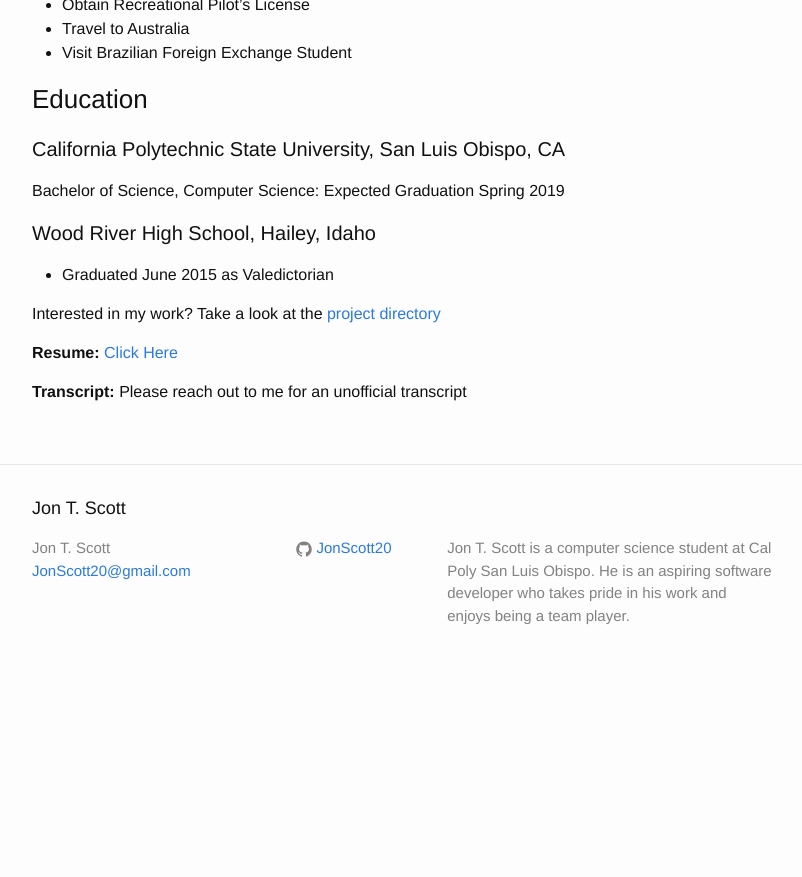
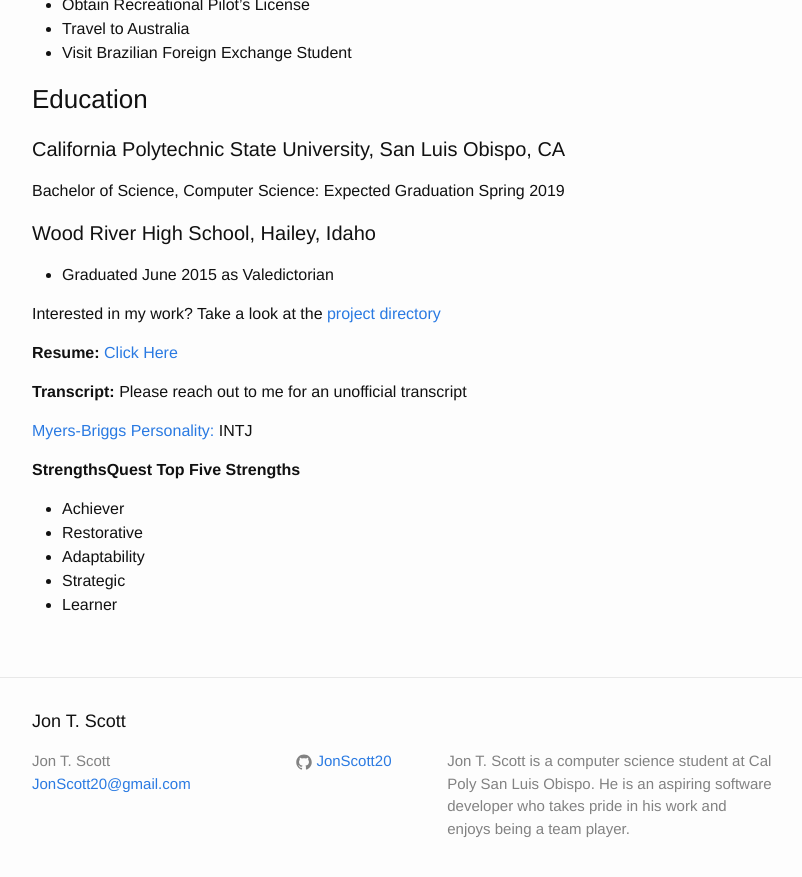
Before and after one commit to JonScott20/JonScott20.github.io, a Jekyll site: the page built from index.md, in a window 1280 px wide and 900 px high, scrolled down 1329 px. Shown: the top 877 px of the window, without its empty margins (238-1040 px from the left). Built offline with Jekyll 4.4.1, drawn with Linux system fonts in a browser that asks for light colours; our own code applies the rules of GitHub Pages for plain Markdown files; before the commit the page ends 2016 px from its top, so only the background shows below that.

Commit message:
Update index.md

```diff
--- a/index.md
+++ b/index.md
@@ -39,3 +39,13 @@
 [Click Here](https://jonscott20.github.io/Files/Documents/Resume03-16-17.pdf)
 
 **Transcript:** Please reach out to me for an unofficial transcript
+
+[Myers-Briggs Personality:](http://www.myersbriggs.org/my-mbti-personality-type/mbti-basics/) INTJ
+
+
+**StrengthsQuest Top Five Strengths**
+* Achiever
+* Restorative
+* Adaptability
+* Strategic
+* Learner
```
